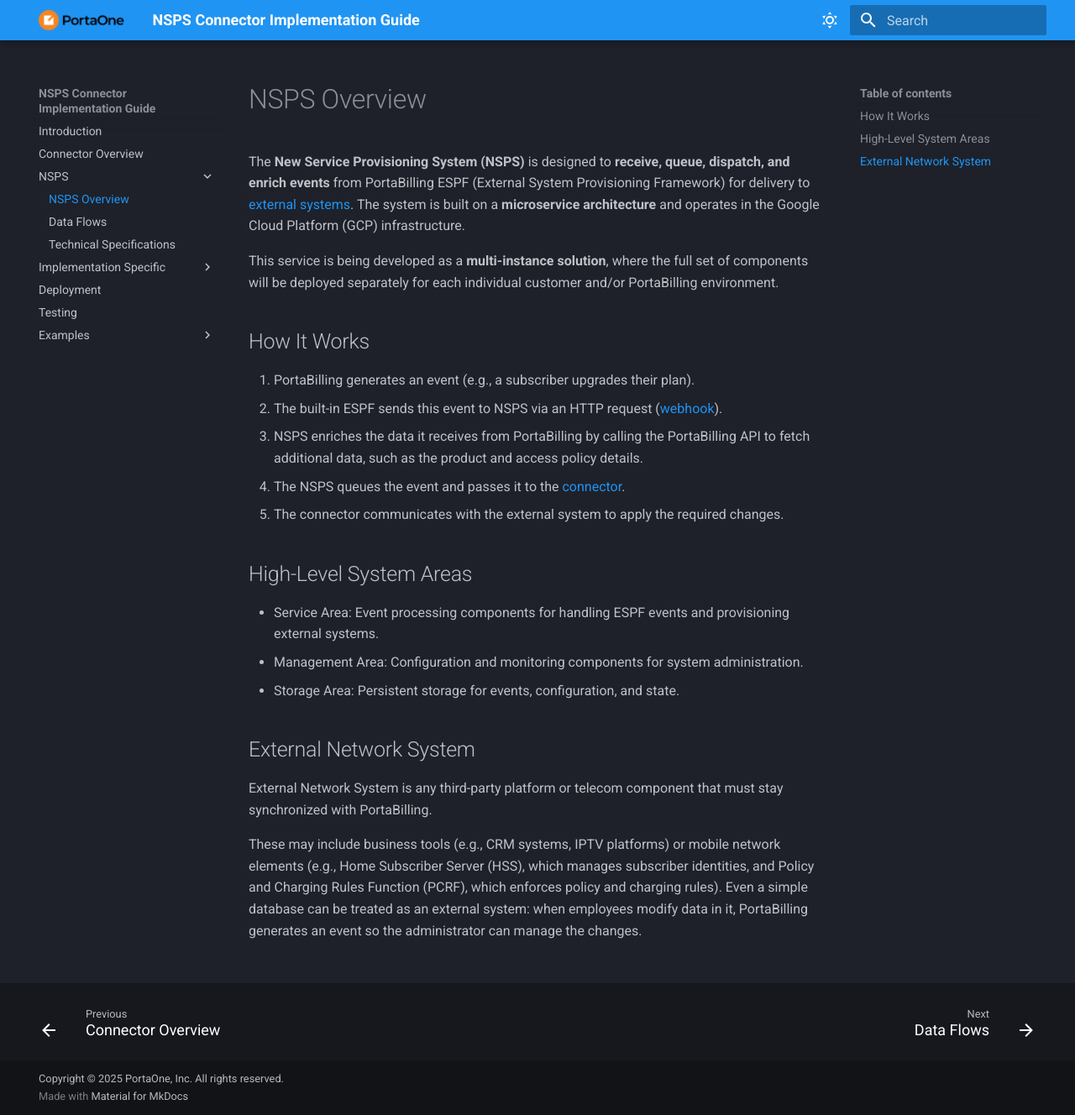
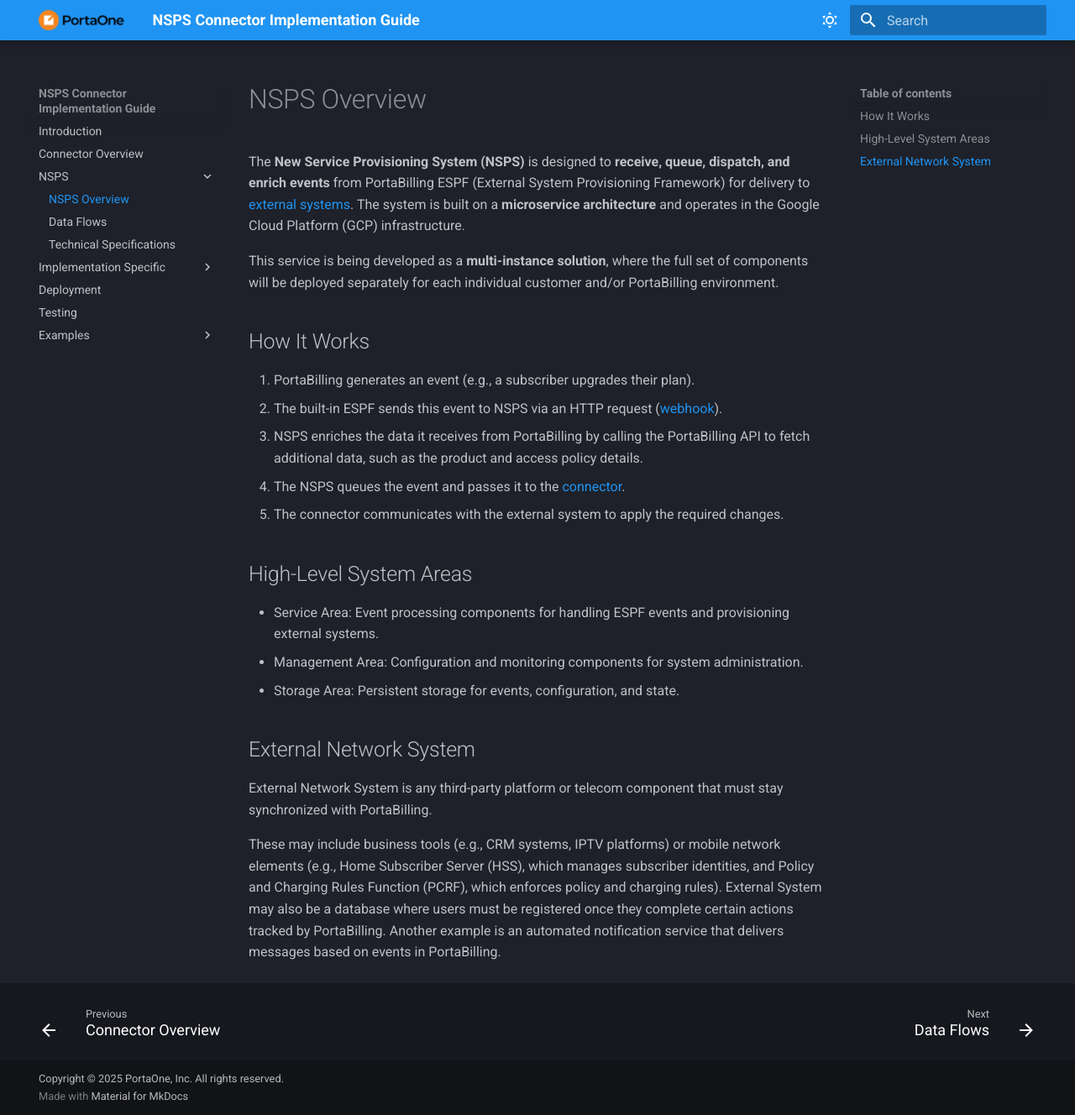
Before and after one commit to Mogorno/NSPS-connector-docs, an MkDocs documentation site: the page built from docs/NSPS/nsps-overview.md, in a window 1280 px wide and 1328 px high. Shown: the whole window at 84% size. Built offline with MkDocs 1.6.1 and Material for MkDocs 9.7.7, drawn with Linux system fonts in a browser that asks for light colours; some web fonts are replaced.

Commit message:
Change external system examples

```diff
--- a/docs/NSPS/nsps-overview.md
+++ b/docs/NSPS/nsps-overview.md
@@ -22,7 +22,7 @@
 
 External Network System is any third-party platform or telecom component that must stay synchronized with PortaBilling.
 
-These may include business tools (e.g., CRM systems, IPTV platforms) or mobile network elements (e.g., Home Subscriber Server (HSS), which manages subscriber identities, and Policy and Charging Rules Function (PCRF), which enforces policy and charging rules). Even a simple database can be treated as an external system: when employees modify data in it, PortaBilling generates an event so the administrator can manage the changes.
+These may include business tools (e.g., CRM systems, IPTV platforms) or mobile network elements (e.g., Home Subscriber Server (HSS), which manages subscriber identities, and Policy and Charging Rules Function (PCRF), which enforces policy and charging rules). External System may also be a database where users must be registered once they complete certain actions tracked by PortaBilling. Another example is an automated notification service that delivers messages based on events in PortaBilling.
 
 <!-- References -->
 [webhook]: https://docs.portaone.com/docs/mr121-provisioning-via-webhooks
```
